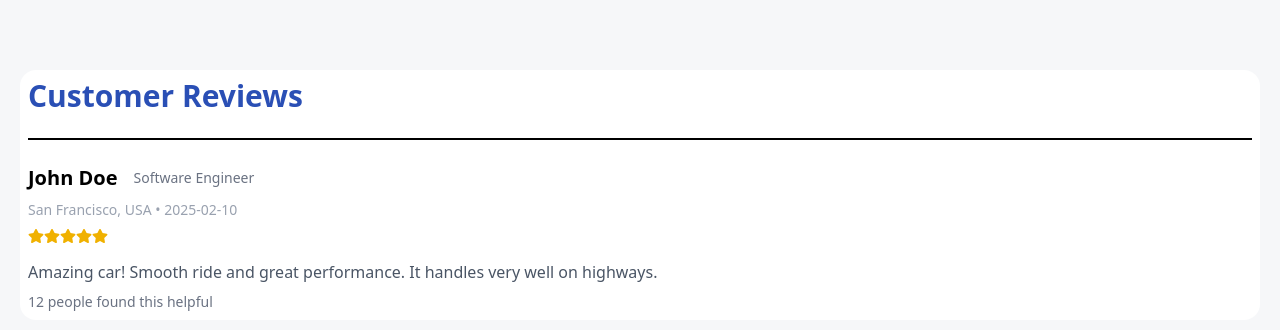
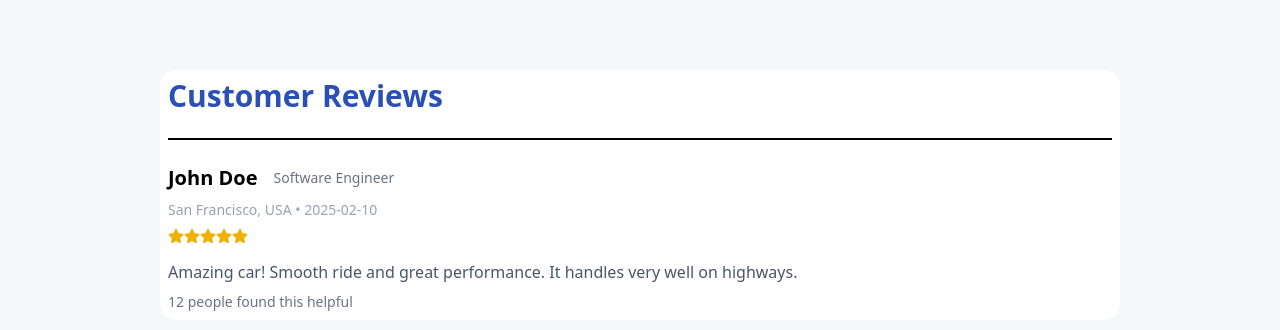
Before and after one commit to Mahdi-Devm/Morent-React, a React (Vite) app: page /product/1 in a window 1280 px wide. Shown: the part 622-952 px from the top of the page. Built offline with nearby package versions, Linux system fonts and the light colour scheme.

Commit message:
Refactor ProductDetailPage layout for improved responsiveness and structure

```diff
--- a/src/Feature/ProductDetailPage/ProductDetailPage.jsx
+++ b/src/Feature/ProductDetailPage/ProductDetailPage.jsx
@@ -46,8 +46,7 @@ function ProductDetailPage() {
   return (
     <>
       <div className="w-full flex flex-col justify-center mx-auto">
-        <div className="container mx-auto px-4 py-8 mt-18 flex flex-col w-300">
-          <div className="flex flex-col lg:flex-row gap-6 ">
+        <div className="container mx-auto px-4 py-8 mt-18 flex flex-col lg:flex-row gap-6">
           <div className="flex flex-col gap-4 lg:w-1/2 bg-white p-2 rounded-2xl">
             <img
               src={images[`Image${car.id}`]}
@@ -109,9 +108,8 @@ function ProductDetailPage() {
             </button>
           </div>
         </div>
-        </div>
 
-        <div className="mt-10 w-310 mx-auto bg-white p-2 rounded-2xl">
+        <div className="mt-10 w-full lg:w-3/4 mx-auto bg-white p-2 rounded-2xl">
           <h2 className="text-3xl font-semibold text-[#2A4FB5] mb-6">
             Customer Reviews
           </h2>
```
Lines whose indentation alone changed are shown as unchanged.
